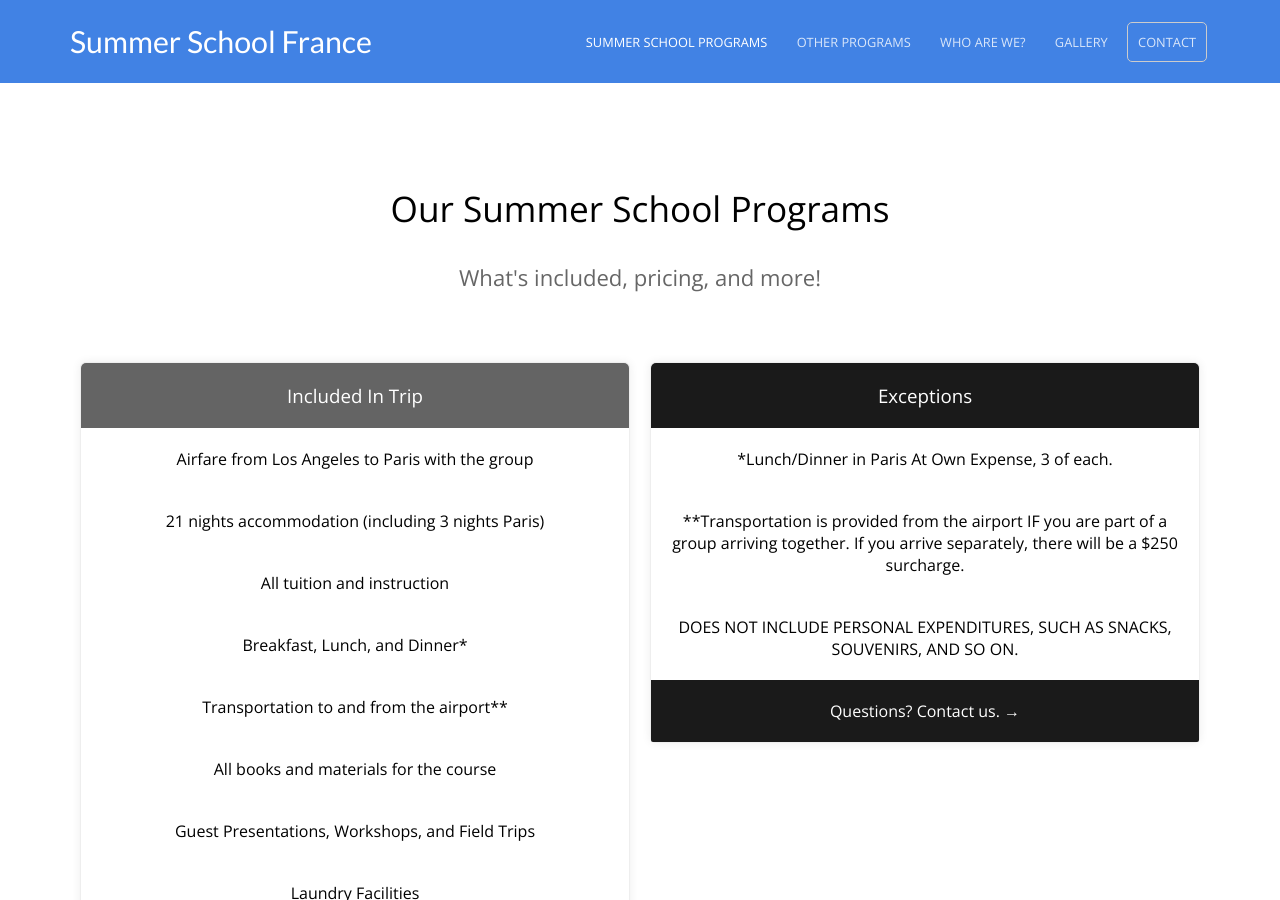
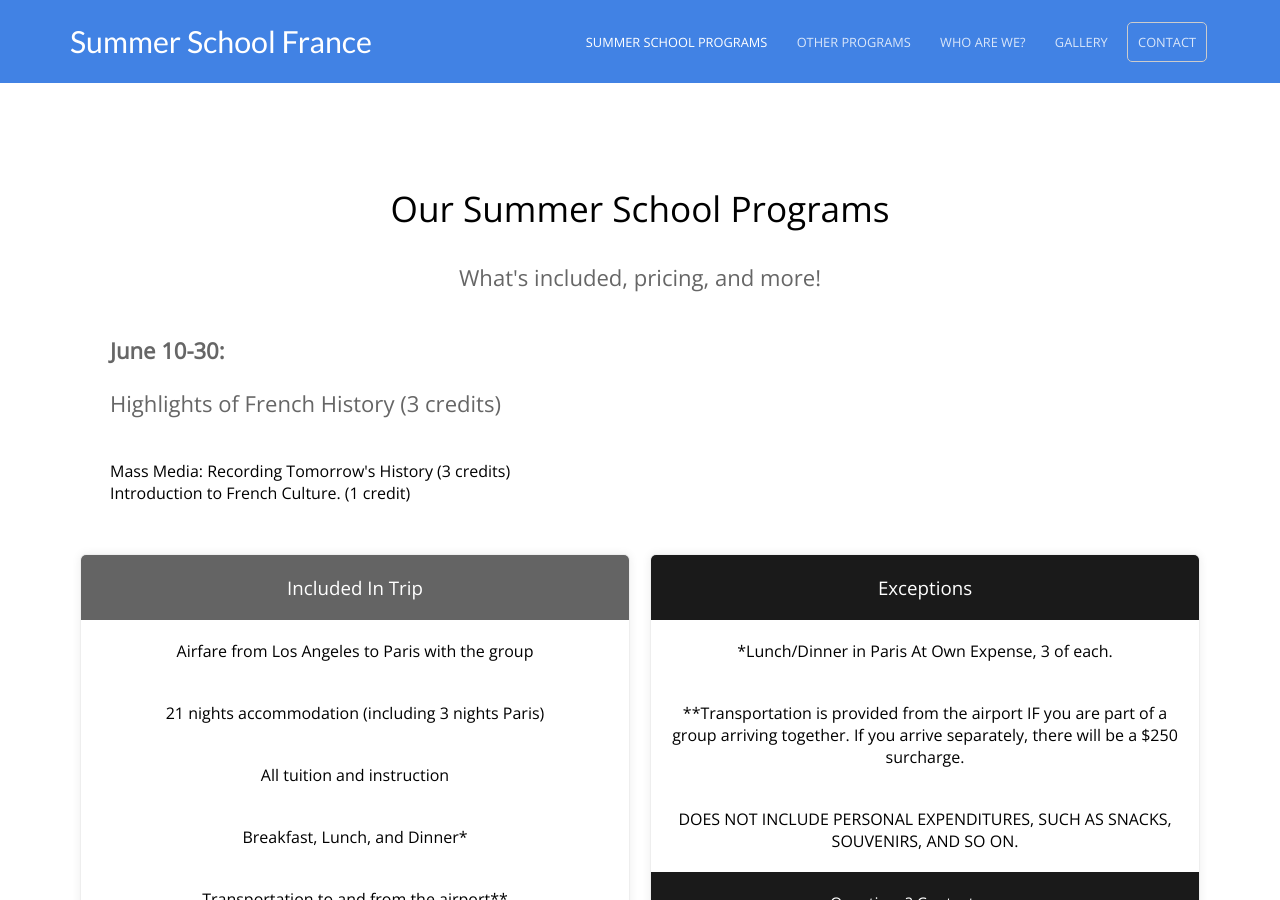
Before and after one commit to baritchie/project1, a Jekyll site: the page built from summerschoolprograms.html, in a window 1280 px wide and 900 px high. Built offline with Jekyll 4.4.1, drawn with Linux system fonts in a browser that asks for light colours.

Commit message:
Updated 'summerschoolprograms.html' via CloudCannon

```diff
--- a/summerschoolprograms.html
+++ b/summerschoolprograms.html
@@ -57,6 +57,18 @@ faq:
     answer: 'FAQ Answer #4'
 ---
 
+<div class="container flex">
+    <div class="text editable">
+        <p style="font-weight:bold;">June 10-30:</p>
+        <p>Highlights of French History (3 credits)</p>
+        <br>Mass Media: Recording Tomorrow's History (3 credits)
+        <br>Introduction to French Culture. (1 credit)
+    </div>
+    <div class="text editable">
+
+    </div>
+</div>
+
 <div class="plans">
 	{% for plan in page.pricing_table %}
 		<ul class="plan">
```
